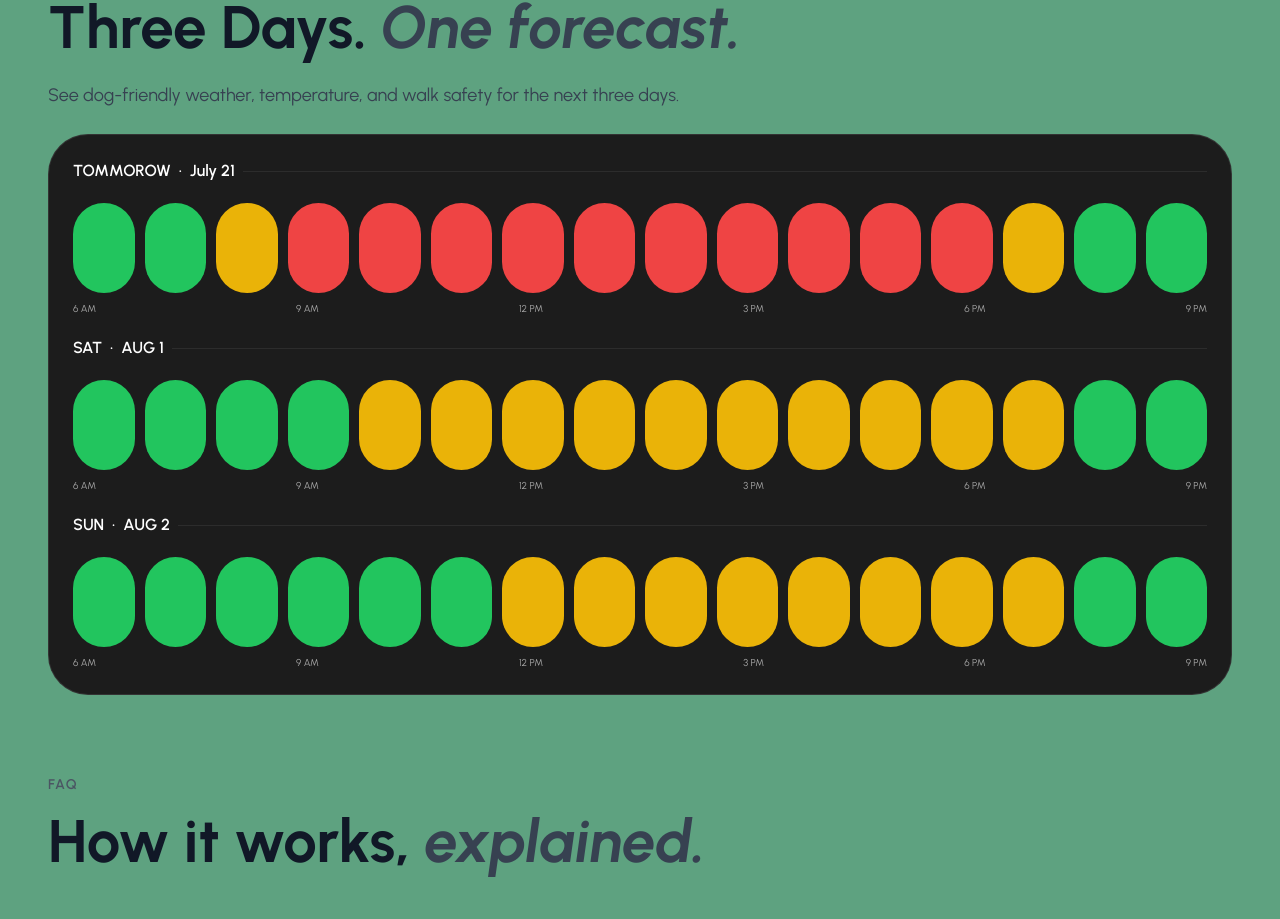
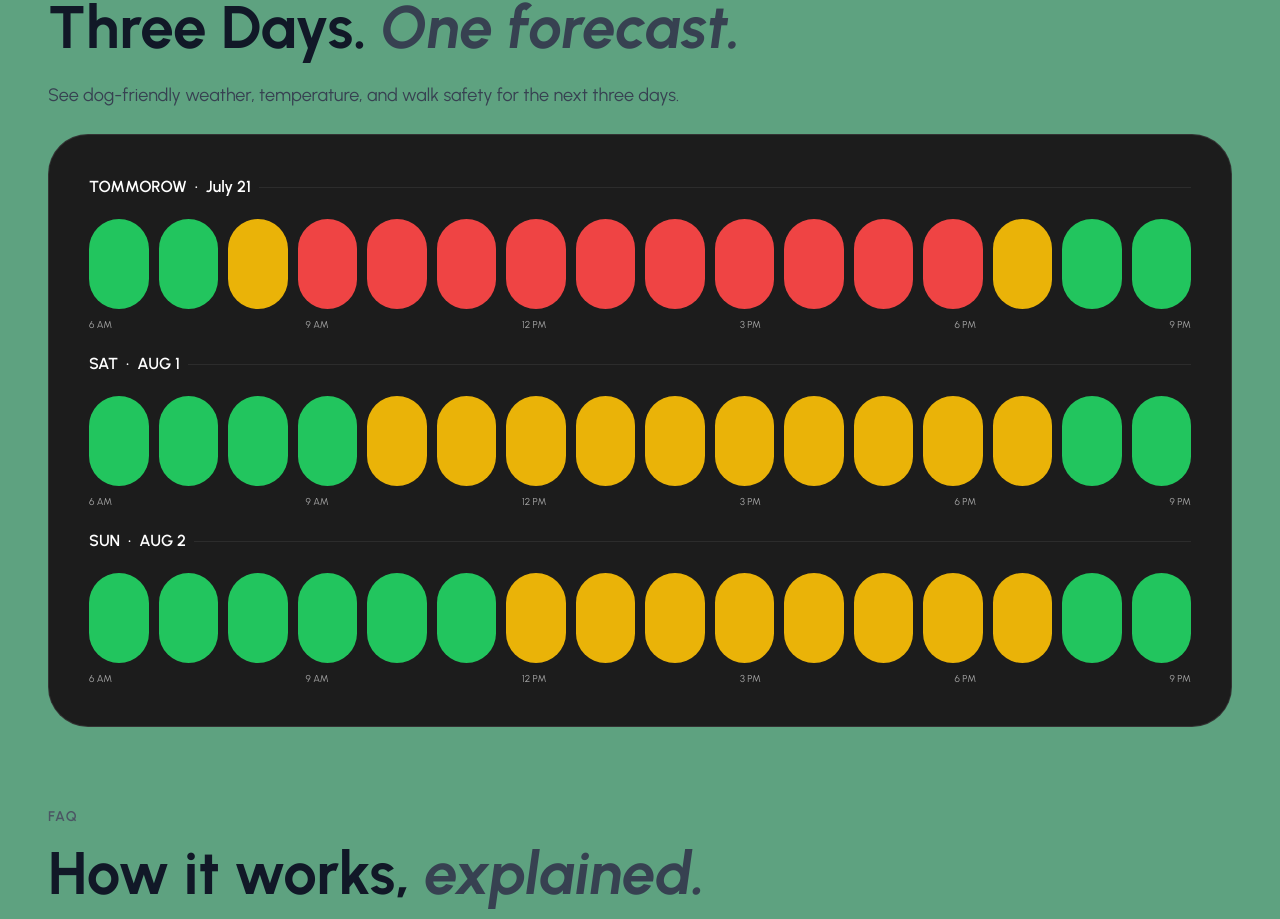
Before and after one commit to arielkotch1/pawcast-ui, a Next.js app: page / in a window 1280 px wide. Shown: the part 1666-2585 px from the top of the page. Built offline with nearby package versions, Linux system fonts and the light colour scheme; no server answers.

Commit message:
additional padding

```diff
--- a/components/Forcast.jsx
+++ b/components/Forcast.jsx
@@ -86,7 +86,7 @@ export default function Forcast() {
       </div>
 
       {/* Dog Cards */}
-      <div className="w-full max-w-full rounded-[40px] flex flex-col gap-5 border border-white/10 bg-[#1c1c1c] p-6 text-white">
+      <div className="w-full max-w-full rounded-[40px] flex flex-col gap-5 border border-white/10 bg-[#1c1c1c] p-10 text-white">
         {dogs.map((data, index) => (
           <ForcastCard mockData={data} key={index} />
         ))}
```
